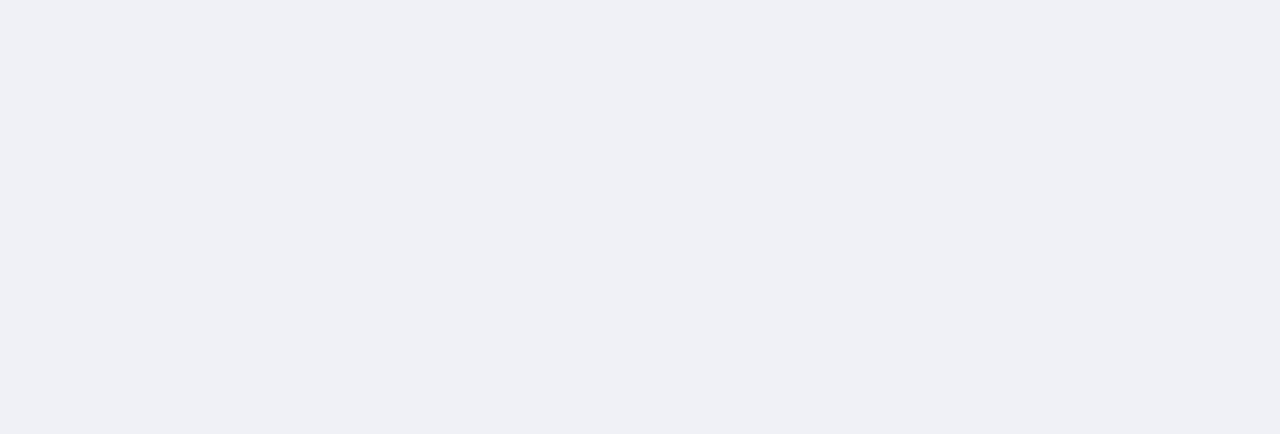
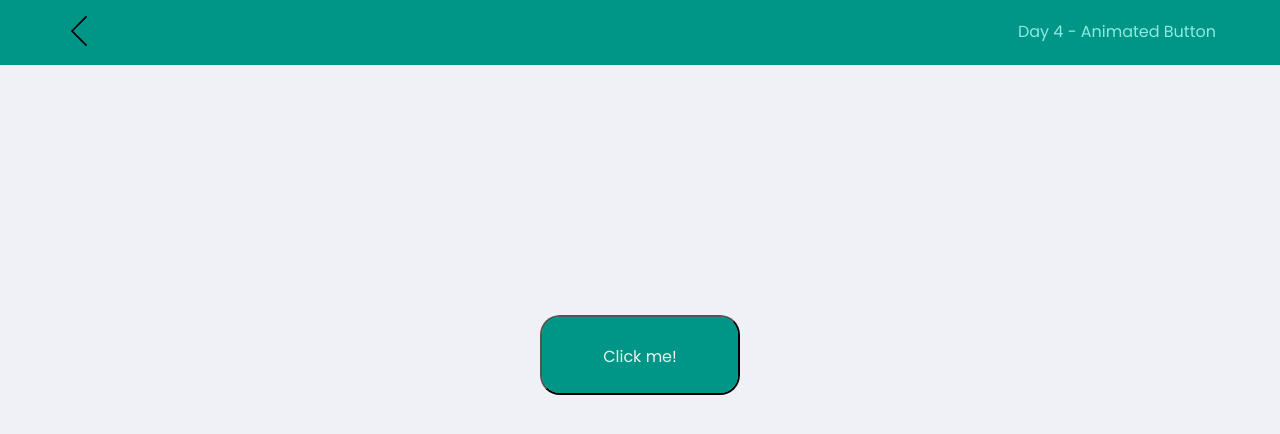
Before and after one commit to MonicaHillman/30dayscss, a React (Create React App) app: page /dayfour in a window 1280 px wide. Shown: the top 434 px of the page. Built offline with nearby package versions, Linux system fonts and the light colour scheme.

Commit message:
add day 4 and adjusts

```diff
--- /dev/null
+++ b/src/challenges/dayfour/index.tsx
@@ -0,0 +1,25 @@
+/* eslint-disable react/jsx-no-target-blank */
+import React from 'react';
+import './styles.css'
+import PageHeader from '../../components/Header';
+
+function DayFour() {
+    return (
+        <div id="page-day-four" className="container">
+            <PageHeader
+                title="Day 4 - Animated Button"
+                link="challengesList"
+            />
+            <main>
+                <div id="button-page">
+                <button className="button">
+                    <span>Click me!</span>
+                    Hello world!
+                </button>
+                </div>
+            </main>
+        </div>
+    );
+}
+
+export default DayFour;
--- /dev/null
+++ b/src/challenges/dayfour/styles.css
@@ -0,0 +1,45 @@
+#button-page {
+    margin-top: 25rem;
+    display: flex;
+    justify-content: center;
+}
+
+.button {
+    width: 200px;
+    height: 80px;
+    background: var(--color-primary-light);
+    color: #f1f1f1;
+    border-radius: 20px;
+    display: flex;
+    align-items: center;
+    justify-content: center;
+    overflow: hidden;
+    position: relative;
+    cursor: pointer;
+    transition: .3s;
+  }
+
+  .button span{
+    position: absolute;
+    width: 100%;
+    height: 100%;
+    background: var(--color-primary);
+    color: #f1f1f1;
+    text-align: center;
+    line-height: 80px;
+    transition: .6s;
+    border-radius: 15px;
+  }
+
+  .button:hover span{
+    transform: translateX(-100%);
+  }
+
+
+  @media (min-width: 700px) {
+
+    #page-day-four {
+        max-width: 2200px;
+    }
+
+}
--- a/src/challenges/dayone/index.tsx
+++ b/src/challenges/dayone/index.tsx
@@ -10,8 +10,8 @@ function DayOne() {
                 title="Day 1 - Social Media Icons"
                 link="challengesList"
             />
-            <body>
-
+            <main>
+<div id="social-media">
                     <ul>
                         <li>
                             <a href="https://www.facebook.com/monica.mazzochihillman" target="_blank">
@@ -59,7 +59,8 @@ function DayOne() {
                             </a>
                         </li>
                     </ul>
-            </body>
+                    </div>
+            </main>
         </div>
     );
 }
--- a/src/challenges/dayone/styles.css
+++ b/src/challenges/dayone/styles.css
@@ -1,14 +1,7 @@
-#page-day-one {
-    height: 100vh;
-}
-
-#page-day-one body{
-    background: var(--color-box-base);
-    width: 100%;
-    max-width: 74rem;
-    height: 90%;
-    padding-top: 25rem;
-    overflow: hidden;
+#social-media {
+    margin-top: 25rem;
+    display: flex;
+    justify-content: center;
 }
 
 ul{
@@ -19,8 +12,8 @@ ul{
 ul li{
     position: relative;
     list-style: none;
-    width: 60px;
-    height: 60px;
+    width: 40px;
+    height: 40px;
     margin: 0 10px;
     transform: rotate(-35deg) skew(30deg);
 }
@@ -94,8 +87,8 @@ ul li:nth-child(5) span{
         height: 100vh;
     }
 
-    #page-day-one body{
-        background: var(--color-box-base);
-        max-width: 190rem;
+    ul li{
+        width: 60px;
+        height: 60px;
     }
 }
--- a/src/challenges/daythree/index.tsx
+++ b/src/challenges/daythree/index.tsx
@@ -9,7 +9,7 @@ function DayThree() {
                 title="Day 3 - Change Color"
                 link="challengesList"
             />
-            <body>
+            <main>
                 <section>
                     <span className="slide">
                         <span>MONICA</span>
@@ -42,7 +42,7 @@ function DayThree() {
                         </span>
                     </div>
                 </section>
-            </body>
+            </main>
         </div>
 
     );
--- a/src/challenges/daythree/styles.css
+++ b/src/challenges/daythree/styles.css
@@ -1,10 +1,5 @@
-#page-day-three body{
-    height: 90vh;
-}
-
 section
 {
-    border-radius: 10%;
     margin-top: 20%;
     width: 100%;
     height: 50%;
@@ -12,6 +7,7 @@ section
     overflow: hidden;
     position: absolute;
 }
+
 .wrapper
 {
     height: 100%;
@@ -56,9 +52,4 @@ section
     max-width: 100%;
 }
 
-#page-day-three body{
-    background: var(--color-box-base);
-    height: 90vh;
 }
-
-}
--- a/src/challenges/daytwo/index.tsx
+++ b/src/challenges/daytwo/index.tsx
@@ -10,7 +10,7 @@ function DayTwo() {
                 title="Day 2 - Animated Loader"
                 link="challengesList"
             />
-            <body>
+            <main>
                 <div className="loader-block">
                     <div className="loading">
                         LOADING
@@ -18,7 +18,7 @@ function DayTwo() {
                     <div className="loader">
                     </div>
                 </div>
-            </body>
+            </main>
         </div>
     );
 }
--- a/src/challenges/daytwo/styles.css
+++ b/src/challenges/daytwo/styles.css
@@ -1,9 +1,4 @@
-#page-day-two {
-    height: 100vh;
-}
-
-#page-day-two body{
-    background: var(--color-box-base);
+#page-day-two main{
     width: 100%;
     max-width: 74rem;
     height: 91%;
@@ -46,11 +41,6 @@
         height: 100vh;
     }
 
-    #page-day-two body{
-        background: var(--color-box-base);
-        max-width: 190rem;
-    }
-
     .loader-block {
         position: absolute;
         top: 40%;
--- a/src/pages/ChallengesList/index.tsx
+++ b/src/pages/ChallengesList/index.tsx
@@ -5,6 +5,7 @@ import PageHeader from '../../components/Header';
 import dayOneImg from '../../assets/images/dayone.png';
 import dayTwoImg from '../../assets/images/daytwo.png';
 import dayThreeImg from '../../assets/images/daythree.png';
+import dayFourImg from '../../assets/images/dayfour.png';
 import { Link } from 'react-router-dom';
 
 
@@ -34,7 +35,10 @@ function ChallengesList() {
                     <img src={dayThreeImg} alt="Day Three" />
                 </Link>
                 </div>
-                <p>Day 4 - Button Effect</p>
+                <p>Day 4 - Animated Button</p>
+                <Link to="/dayfour">
+                    <img src={dayFourImg} alt="Day Four" />
+                </Link>
             </main>
         </div>
     );
--- a/src/routes.tsx
+++ b/src/routes.tsx
@@ -6,6 +6,7 @@ import Credits from './pages/Credits';
 import DayOne from './challenges/dayone';
 import DayTwo from './challenges/daytwo';
 import DayThree from './challenges/daythree';
+import DayFour from './challenges/dayfour';
 
 function Routes() {
     return (
@@ -16,6 +17,7 @@ function Routes() {
             <Route path="/dayone" component={DayOne} />
             <Route path="/daytwo" component={DayTwo} />
             <Route path="/daythree" component={DayThree} />
+            <Route path="/dayfour" component={DayFour} />
         </BrowserRouter>
     )
 }
```
Also changed, not shown: src/pages/ChallengesList/styles.css (+5 -5 lines), src/assets/images/dayfour.png (added), src/assets/images/dayone.png.
